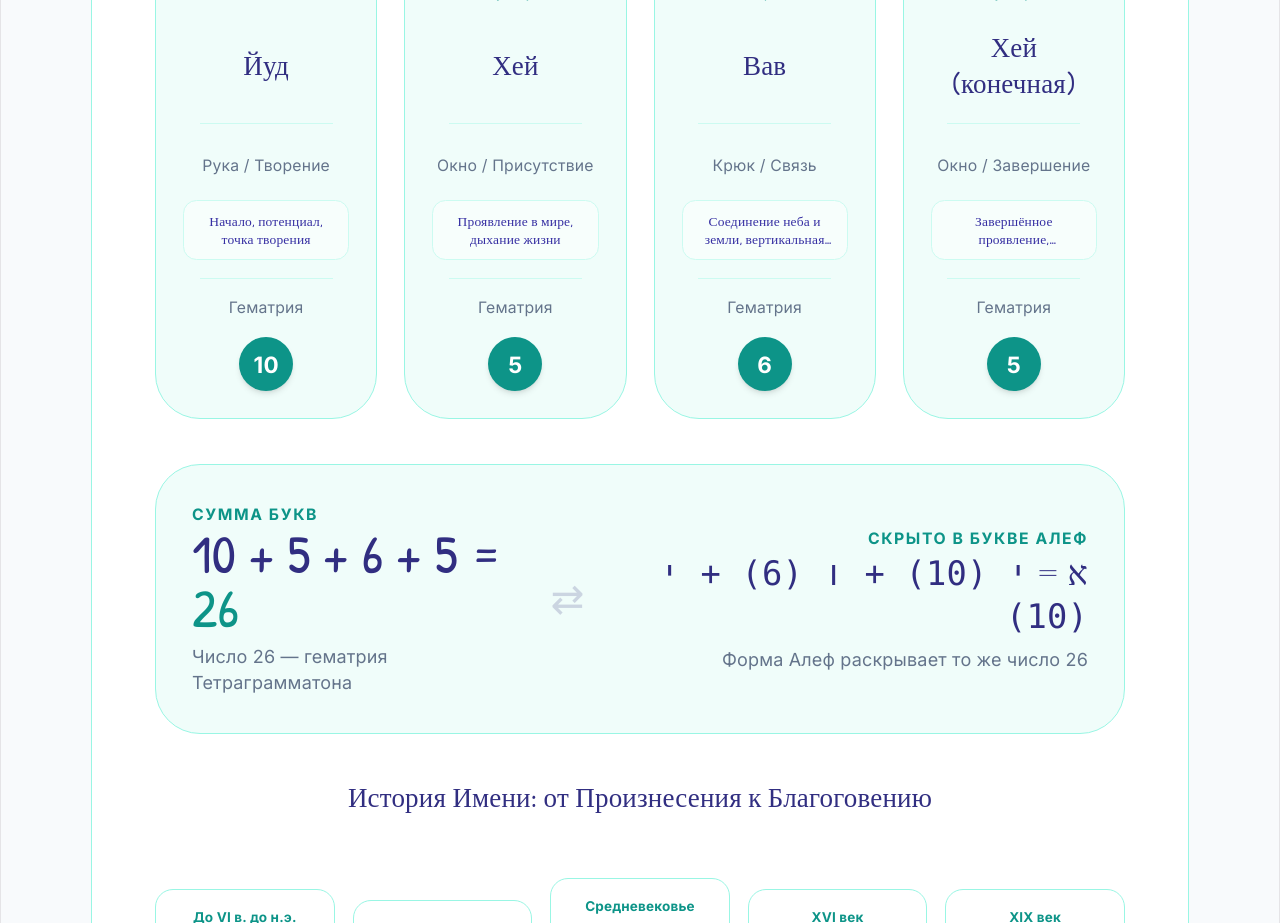
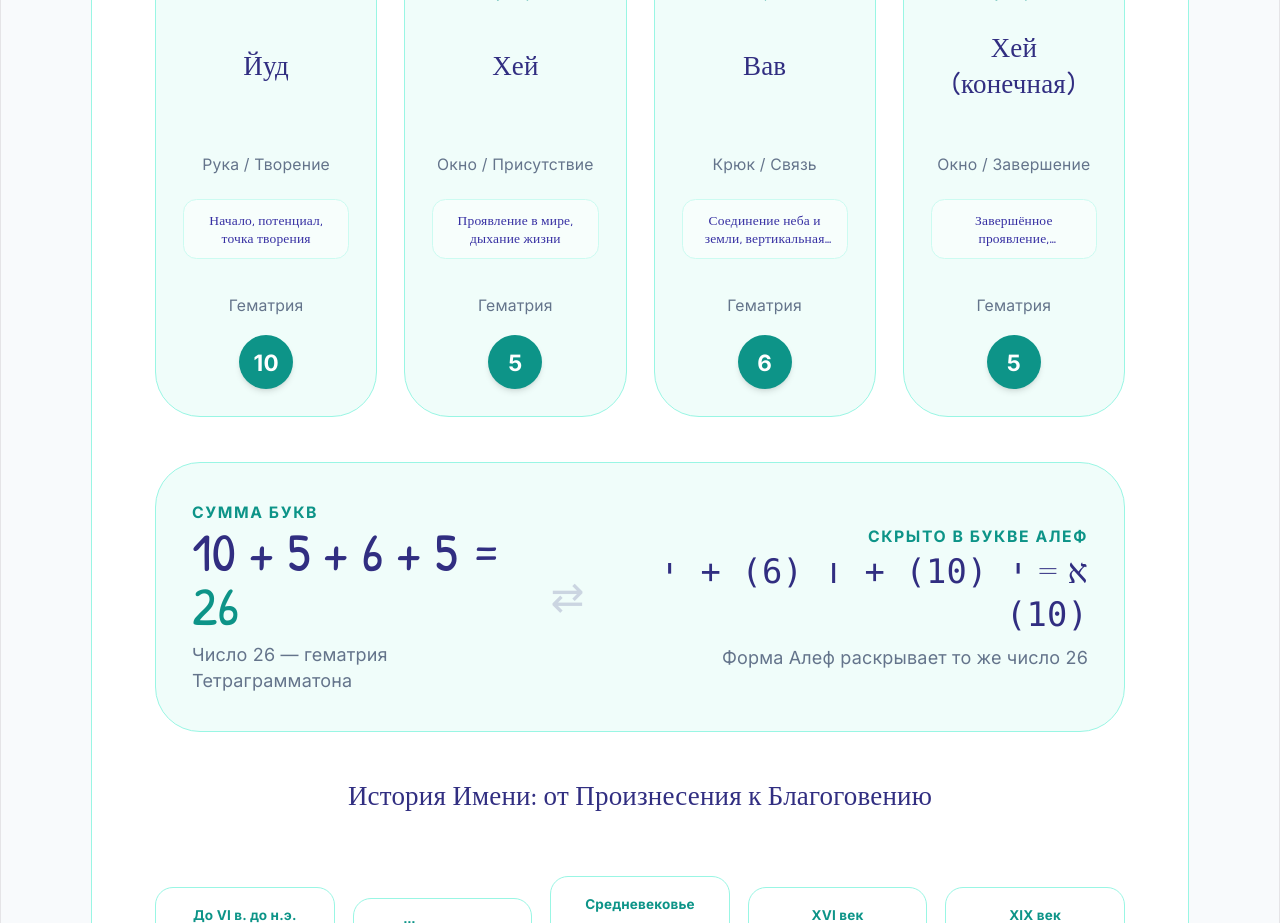
Before and after one commit to bemotte-ops/Hebrew, a React (Vite) app: page / in a window 1280 px wide. Shown: the part 9880-10803 px from the top of the page. Built offline with nearby package versions, Linux system fonts and the light colour scheme; a web font is replaced by a local one.

Commit message:
Update App.tsx

```diff
--- a/src/App.tsx
+++ b/src/App.tsx
@@ -630,7 +630,7 @@ const App: React.FC = () => {
                   </div>
 
                   {/* Разделительная черта 1 — длинная, тонкая, еле заметная */}
-                  <div className="w-[80%] h-px bg-teal-100 mx-auto"></div>
+                  <div className="w-[90%] h-0.5px bg-teal-200 mx-auto"></div>
 
                   {/* Строка 3: краткое значение (рука/окно/крюк) */}
                   <div className="text-sm text-slate-500 pt-2 min-h-[40px] flex items-center justify-center">
@@ -643,7 +643,7 @@ const App: React.FC = () => {
                   </div>
 
                   {/* Разделительная черта 2 — длинная, тонкая, еле заметная */}
-                  <div className="w-[80%] h-px bg-teal-100 mx-auto"></div>
+                  <div className="w-[90%] h-0.5px bg-teal-200 mx-auto"></div>
 
                   {/* Строка 5: подпись "Гематрия" — таким же шрифтом, как краткое значение */}
                   <div className="text-sm text-slate-500">Гематрия</div>
```
